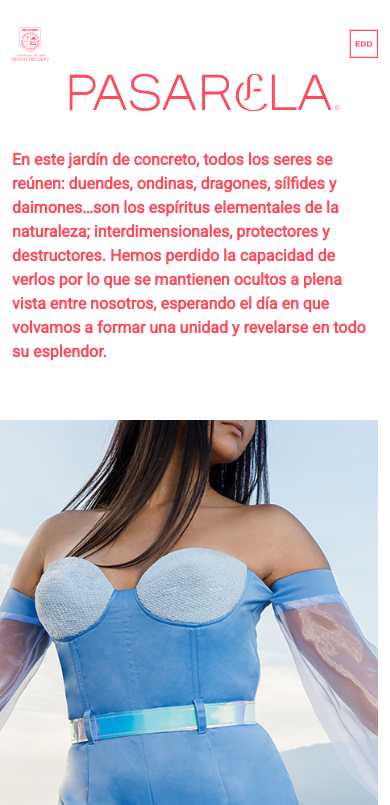
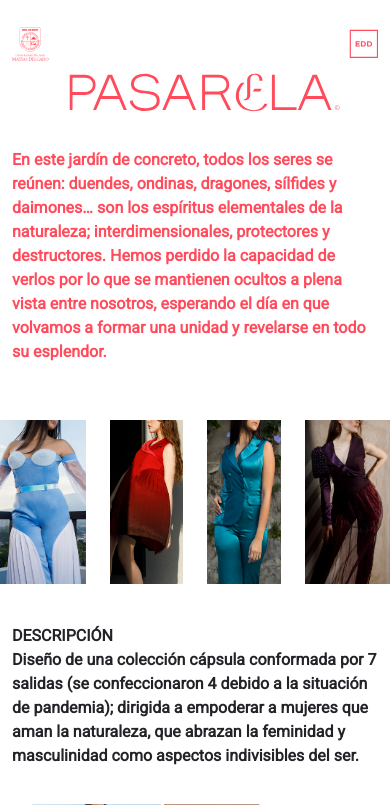
Before and after one commit to Alca1707/WebPage-ElisaArteaga, a PHP site: page /pasarela.php in a window 390 px wide. Shown: the part 271-1076 px from the top of the page. Run offline with PHP 8.4, Linux system fonts and the light colour scheme.

Commit message:
Pasarela update

```diff
--- a/pasarela.php
+++ b/pasarela.php
@@ -10,16 +10,16 @@
     <div class="container espaciado40">
         <div class="row ">
             <img src="img/Pasarela-logo.svg" class="col-lg-6" alt="">
-            <p id="pasarelaText" class="col-lg-5 offset-lg-1">En este jardín de concreto, todos los seres se reúnen: duendes, ondinas, dragones, sílfides y daimones…son los espíritus elementales de la naturaleza; interdimensionales, protectores y destructores. Hemos perdido la capacidad de verlos por lo que se mantienen ocultos a plena vista entre nosotros, esperando el día en que volvamos a formar una unidad y revelarse en todo su esplendor.</p>
+            <p id="pasarelaText" class="col-lg-5 offset-lg-1">En este jardín de concreto, todos los seres se reúnen: duendes, ondinas, dragones, sílfides y daimones… son los espíritus elementales de la naturaleza; interdimensionales, protectores y destructores. Hemos perdido la capacidad de verlos por lo que se mantienen ocultos a plena vista entre nosotros, esperando el día en que volvamos a formar una unidad y revelarse en todo su esplendor.</p>
         </div>
     </div>
 
     <div class="espaciado40 container-fluid">
         <div class="row">
-            <img src="img/Pasarela_02.jpg" class="col-lg-3 col-md-3 col-sm-3 ps-0" alt="">
-            <img src="img/Pasarela_03.jpg" class="col-lg-3 col-md-3 col-sm-3" alt="">
-            <img src="img/Pasarela_04.jpg" class="col-lg-3 col-md-3 col-sm-3" alt="">
-            <img src="img/Pasarela_05.jpg" class="col-lg-3 col-md-3 col-sm-3 pe-0" alt="">
+            <img src="img/Pasarela_02.jpg" class="col-lg-3 col-md-3 col-sm-3 col-3 ps-0" alt="">
+            <img src="img/Pasarela_03.jpg" class="col-lg-3 col-md-3 col-sm-3 col-3" alt="">
+            <img src="img/Pasarela_04.jpg" class="col-lg-3 col-md-3 col-sm-3 col-3" alt="">
+            <img src="img/Pasarela_05.jpg" class="col-lg-3 col-md-3 col-sm-3 col-3 pe-0" alt="">
         </div>
     </div>
 
```
